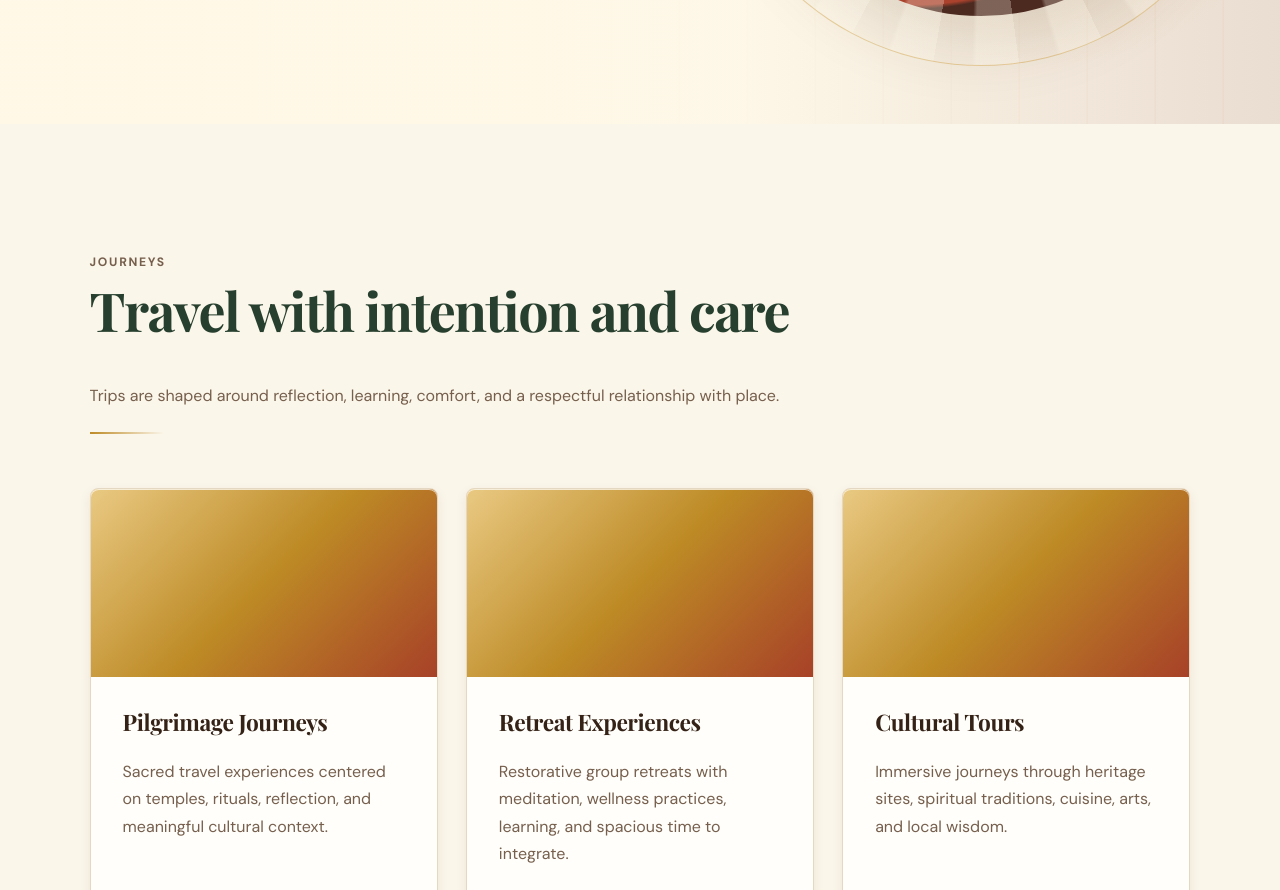
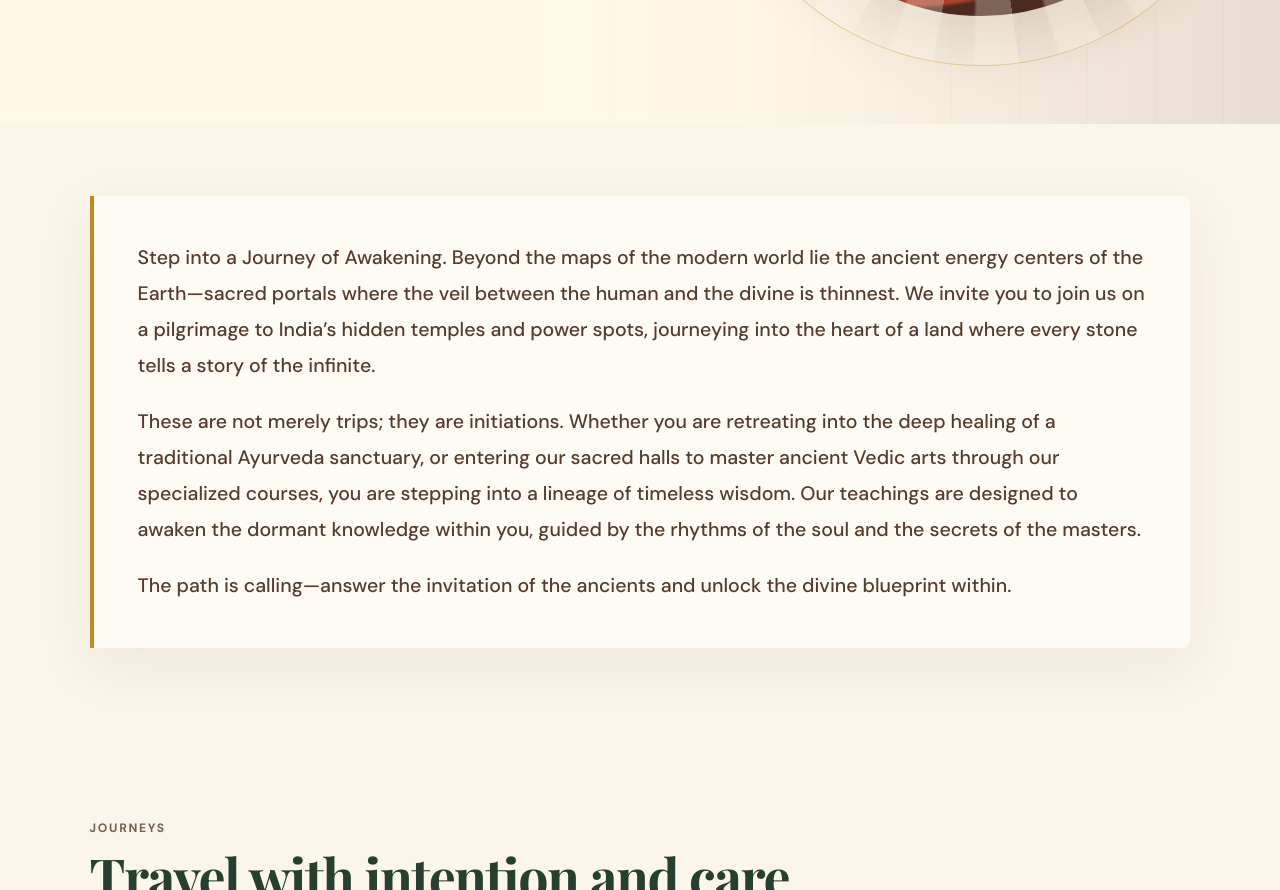
Before and after one commit to lucas953/VedicMaria, a Next.js app: page /trips in a window 1280 px wide. Shown: the part 620-1510 px from the top of the page. Built offline with nearby package versions, Linux system fonts and the light colour scheme.

Commit message:
Add bilingual intro blocks

```diff
--- a/app/globals.css
+++ b/app/globals.css
@@ -493,6 +493,32 @@ h3 {
   margin-top: 22px;
   background: linear-gradient(90deg, var(--gold), transparent);
   content: "";
+}
+
+.page-intro {
+  padding-top: clamp(44px, 6vw, 72px);
+  padding-bottom: clamp(20px, 4vw, 42px);
+}
+
+.page-intro-content {
+  max-width: 1180px;
+  margin: 0 auto;
+  border-left: 4px solid var(--gold);
+  border-radius: 0 var(--radius) var(--radius) 0;
+  background: rgba(255, 254, 250, 0.72);
+  box-shadow: 0 18px 56px rgba(83, 50, 31, 0.08);
+  padding: clamp(26px, 4vw, 44px);
+}
+
+.page-intro p {
+  color: #553c2d;
+  font-size: clamp(1.06rem, 1.6vw, 1.22rem);
+  font-weight: 500;
+  line-height: 1.85;
+}
+
+.page-intro p:last-child {
+  margin-bottom: 0;
 }
 
 .founder-section {
--- a/app/i18n.tsx
+++ b/app/i18n.tsx
@@ -200,6 +200,11 @@ export const copy = {
             "Receive grounded insight into your birth chart, planetary cycles, relationships, purpose, and auspicious timing.",
           primary: "Request a Reading"
         },
+        intro: [
+          "Unlock the secrets of your soul with Vedic Astrology, the ancient \"Science of Light\" and so called the \"Eye of Vedas\" that goes far beyond your daily horoscope. Vedic Astrology (Jyotish) uses the Sidereal zodiac to map the actual positions of the stars, giving you a pin-point blueprint of your destiny.",
+          "By diving into your Nakshatras (Moon signs), it uncovers your deepest emotional truths and hidden talents. Even more powerful is its precise timing system, known as Dashas, which acts as a personal GPS to show you exactly when your biggest life shifts will happen.",
+          "It doesn’t just predict your future—it empowers you to change it through karmic insights and practical remedies like mantras and gemstones. Step into alignment and discover the life you were truly born to live."
+        ],
         heading: {
           eyebrow: "Clear readings with practical next steps",
           title: "Cosmic blueprint and karmic understanding",
@@ -284,6 +289,11 @@ export const copy = {
             "Bring harmony to homes, offices, land, and interiors with traditional Vastu insight and practical remedies.",
           primary: "Request Vastu Advice"
         },
+        intro: [
+          "Just as the \"Eye of the Vedas\" reveals the secrets of time, Vastu Shastra unveils the hidden geometry of space. It is the sacred art of Directional Alchemy, a silent language spoken between your home and the cosmos.",
+          "By aligning the five Great Elements—Earth, Water, Fire, Air, and Ether—within your walls, Vastu transforms a mere structure into a living, breathing sanctuary of power.",
+          "It is the architecture of the soul, where the magnetic pulse of the Earth meets the ancient laws of the universe. When your environment is in resonance with the Great Void, the doors to prosperity, health, and spiritual clarity swing open. Do not just inhabit a space—command the energy within it."
+        ],
         heading: {
           eyebrow: "Space harmony",
           title: "A calmer relationship with your environment",
@@ -341,6 +351,11 @@ export const copy = {
             "Explore pilgrimage journeys, retreats, cultural tours, Ayurveda wellness trips, and custom group experiences.",
           primary: "Plan a Journey"
         },
+        intro: [
+          "Step into a Journey of Awakening. Beyond the maps of the modern world lie the ancient energy centers of the Earth—sacred portals where the veil between the human and the divine is thinnest. We invite you to join us on a pilgrimage to India’s hidden temples and power spots, journeying into the heart of a land where every stone tells a story of the infinite.",
+          "These are not merely trips; they are initiations. Whether you are retreating into the deep healing of a traditional Ayurveda sanctuary, or entering our sacred halls to master ancient Vedic arts through our specialized courses, you are stepping into a lineage of timeless wisdom. Our teachings are designed to awaken the dormant knowledge within you, guided by the rhythms of the soul and the secrets of the masters.",
+          "The path is calling—answer the invitation of the ancients and unlock the divine blueprint within."
+        ],
         heading: {
           eyebrow: "Journeys",
           title: "Travel with intention and care",
@@ -636,6 +651,11 @@ export const copy = {
             "Получете заземено разбиране за рождената карта, планетарните цикли, взаимоотношенията, предназначението и благоприятното време.",
           primary: "Заявете прочит"
         },
+        intro: [
+          "Отключете тайните на душата си с ведическата астрология - древната \"Наука за светлината\", наричана още \"Окото на Ведите\", която отива далеч отвъд ежедневния хороскоп. Ведическата астрология (Джйотиш) използва сидералния зодиак, за да картографира действителните позиции на звездите и да ви даде прецизен план на вашата съдба.",
+          "Като навлиза във вашите Накшатри (лунни знаци), тя разкрива най-дълбоките ви емоционални истини и скрити таланти. Още по-силна е нейната точна система за времево разчитане, известна като Даши, която действа като личен GPS и показва кога ще настъпят най-големите житейски промени.",
+          "Тя не просто предсказва бъдещето ви - тя ви дава сила да го променяте чрез кармични прозрения и практични средства като мантри и скъпоценни камъни. Влезте в съзвучие със себе си и открийте живота, за който наистина сте родени."
+        ],
         heading: {
           eyebrow: "Ясни прочити с практични следващи стъпки",
           title: "Космически план и кармично разбиране",
@@ -720,6 +740,11 @@ export const copy = {
             "Внесете хармония в домове, офиси, земя и интериори чрез традиционна Васту мъдрост и практични средства.",
           primary: "Заявете Васту съвет"
         },
+        intro: [
+          "Точно както \"Окото на Ведите\" разкрива тайните на времето, Васту Шастра разкрива скритата геометрия на пространството. Това е свещеното изкуство на алхимията на посоките - тих език между вашия дом и космоса.",
+          "Когато петте Велики елемента - Земя, Вода, Огън, Въздух и Етер - бъдат подредени в хармония във вашето пространство, Васту превръща обикновената постройка в живо, дишащо светилище на сила.",
+          "Това е архитектурата на душата, където магнитният пулс на Земята среща древните закони на Вселената. Когато средата ви е в резонанс с Великата Пустота, вратите към просперитет, здраве и духовна яснота се отварят. Не просто обитавайте пространство - овладейте енергията в него."
+        ],
         heading: {
           eyebrow: "Хармония на пространството",
           title: "По-спокойна връзка със средата",
@@ -777,6 +802,11 @@ export const copy = {
             "Разгледайте поклоннически пътувания, ретрийти, културни турове, Аюрведични програми и персонализирани групови преживявания.",
           primary: "Планирайте пътуване"
         },
+        intro: [
+          "Пристъпете към пътуване на пробуждането. Отвъд картите на съвременния свят се намират древните енергийни центрове на Земята - свещени портали, където завесата между човешкото и божественото е най-тънка. Каним ви да се присъедините към поклонническо пътуване до скритите храмове и силови места на Индия, навлизайки в сърцето на земя, където всеки камък разказва история за безкрая.",
+          "Това не са просто пътувания; това са посвещения. Независимо дали се оттегляте в дълбокото лечение на традиционно Аюрведично светилище, или влизате в нашите свещени зали, за да овладеете древни ведически изкуства чрез специализираните ни курсове, вие пристъпвате в линия на безвременна мъдрост. Нашите учения са създадени да събудят дремещото знание във вас, водени от ритмите на душата и тайните на майсторите.",
+          "Пътят ви призовава - отговорете на поканата на древните и отключете божествения план вътре във вас."
+        ],
         heading: {
           eyebrow: "Пътешествия",
           title: "Пътуване с намерение и грижа",
--- a/app/trips/page.tsx
+++ b/app/trips/page.tsx
@@ -3,11 +3,12 @@
 import { CTA } from "../components/CTA";
 import { Hero } from "../components/Hero";
 import { ServiceCards } from "../components/ServiceCards";
-import { cardsFromTuples, useLanguage } from "../i18n";
+import { cardsFromTuples, copy, useLanguage } from "../i18n";
 
 export default function TripsPage() {
   const { t } = useLanguage();
   const page = t.pages.trips;
+  const intro = "intro" in page ? page.intro : copy.en.pages.trips.intro;
 
   return (
     <>
@@ -18,6 +19,13 @@ export default function TripsPage() {
         description={page.hero.description}
         primaryCta={{ label: page.hero.primary, href: "/contact" }}
       />
+      <section className="section page-intro" aria-label="About Sacred Travel">
+        <div className="page-intro-content">
+          {intro.map((paragraph) => (
+            <p key={paragraph}>{paragraph}</p>
+          ))}
+        </div>
+      </section>
       <section className="section" aria-labelledby="trip-services">
         <div className="section-heading">
           <p className="eyebrow">{page.heading.eyebrow}</p>
```
Also changed, not shown: app/vastu/page.tsx (+9 -1 lines), app/vedic-astrology/page.tsx (+9 -1 lines).
